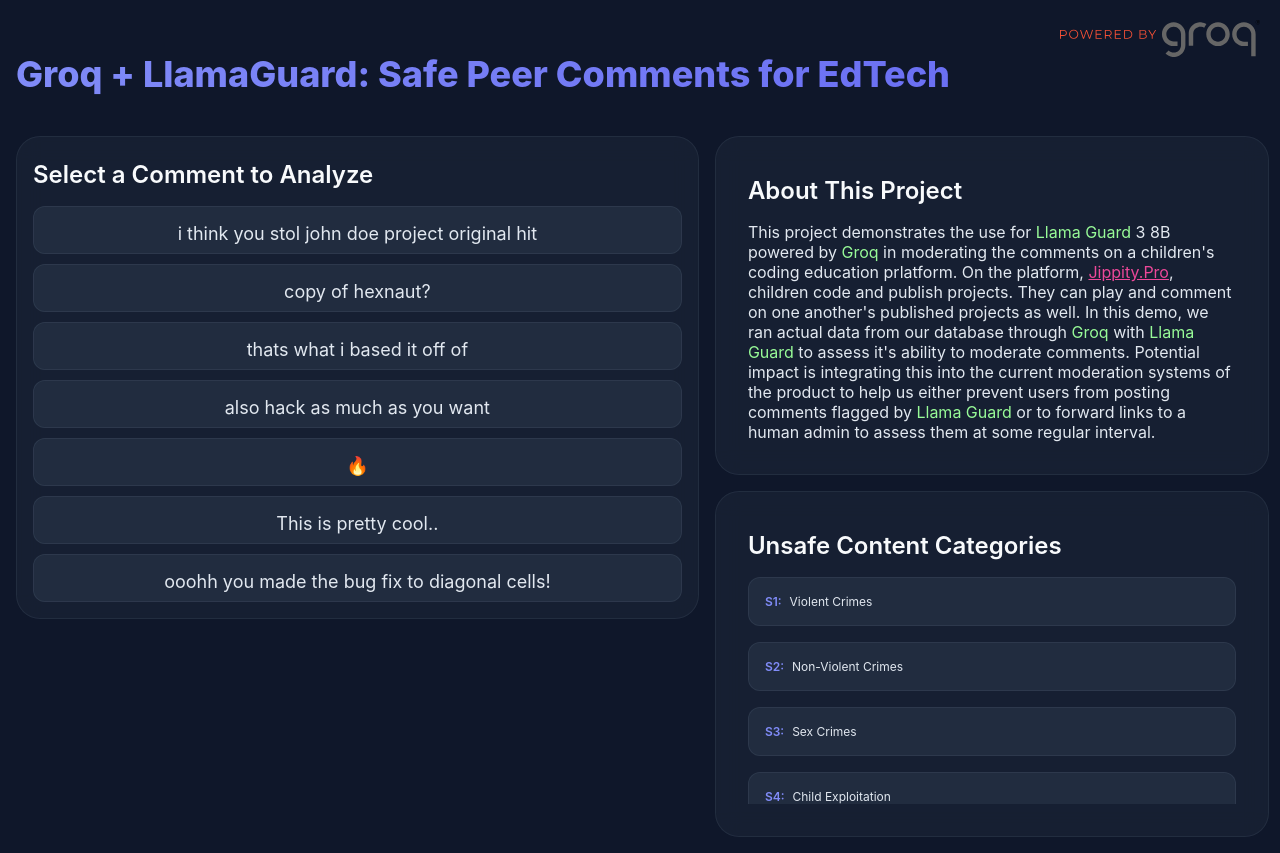
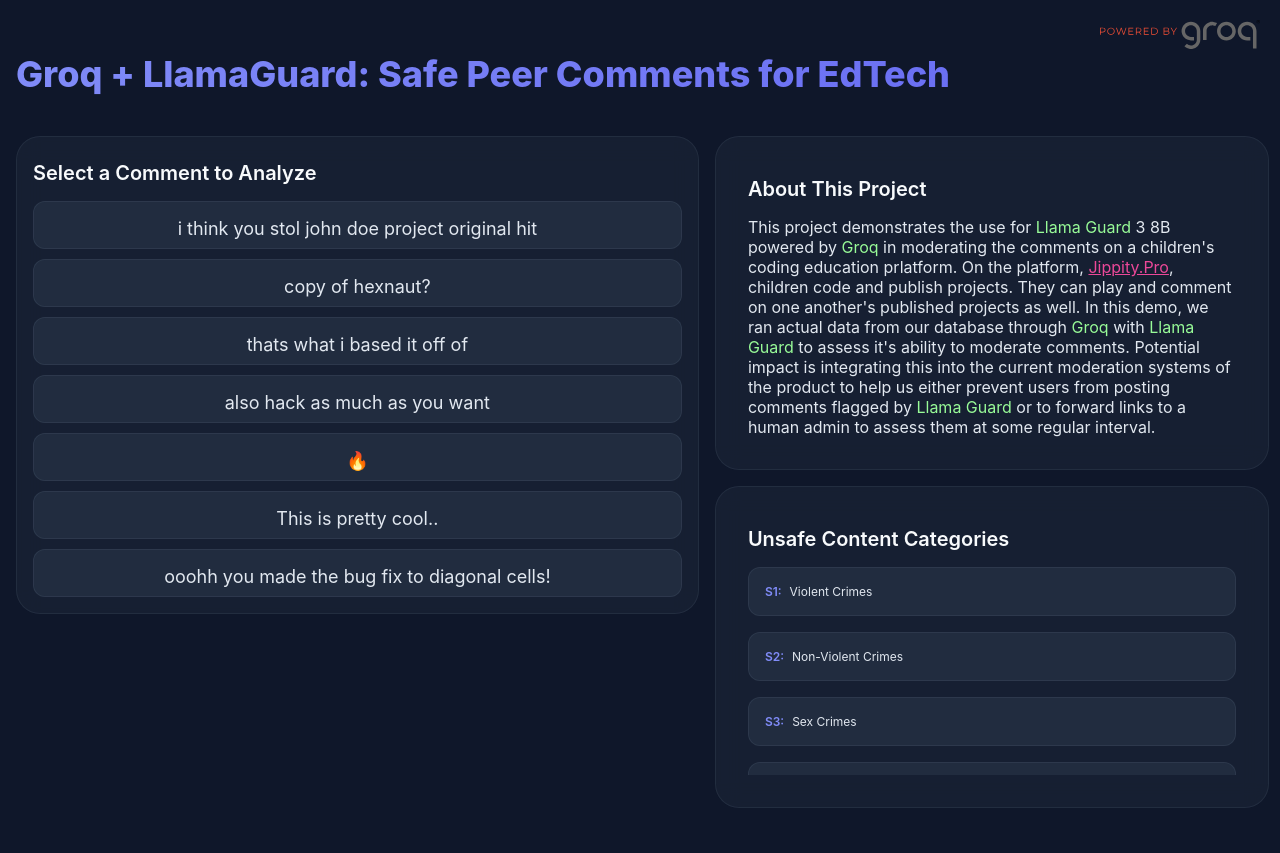
Before and after one commit to kristenmontesano/grok-guard-frontend, a React (Vite) app: page / in a window 1280 px wide. After the commit the page ends 824 px from the top, so only its background shows below. Built offline with nearby package versions, Linux system fonts and the light colour scheme; no server answers; what groq-sdk would draw is missing.

Commit message:
Update index.css

```diff
--- a/src/index.css
+++ b/src/index.css
@@ -35,7 +35,7 @@
 }
 
 h2 {
-  font-size: 1.5rem;
+  font-size: 1.25rem;
   font-weight: 600;
   margin-bottom: 1rem;
   margin-top: 0.5rem;
@@ -245,7 +245,7 @@
   border-radius: 24px;
   padding: 2rem;
   width: 90%;
-  height: 35vh;
+  height: 32vh;
   display: flex;
   flex-direction: column;
 }
@@ -295,6 +295,6 @@
   position: absolute;
   top: 20px;
   right: 20px;
-  width: 200px;
+  width: 160px;
   z-index: 1000;
 }
```
